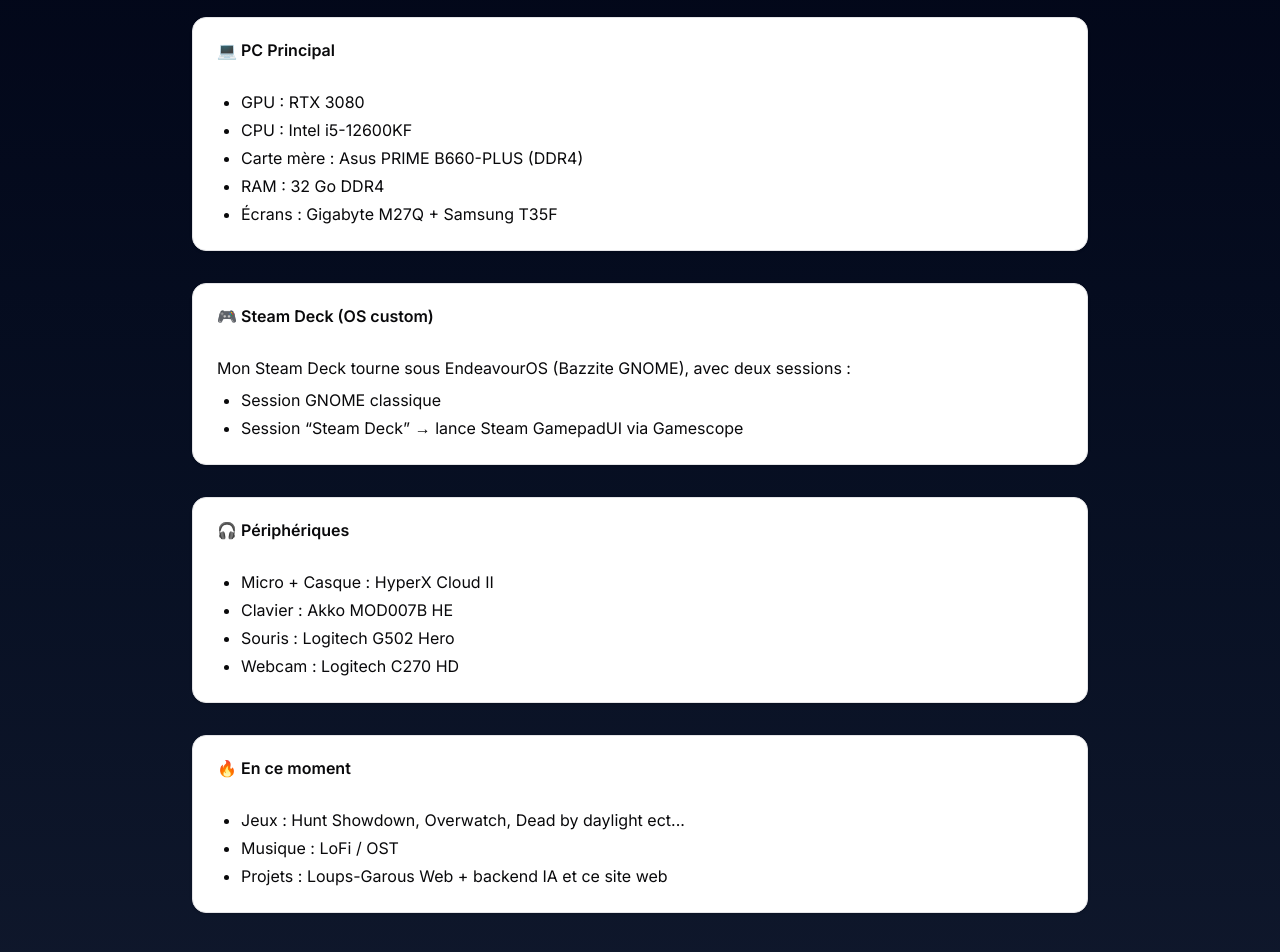
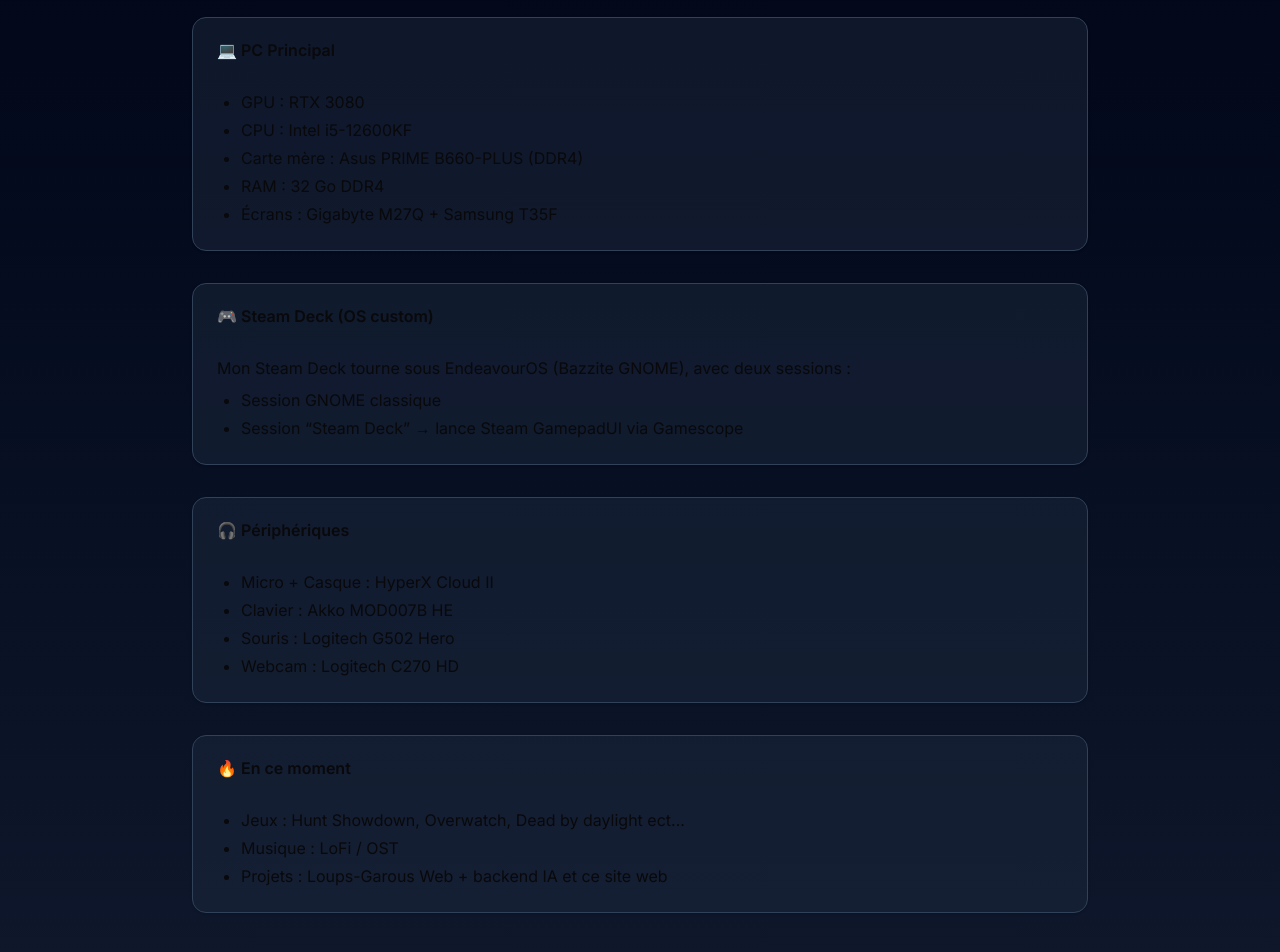
Before and after one commit to LaLangousteFolle/project-website, a Next.js app: page /setup in a window 1280 px wide. Shown: the part 204-1156 px from the top of the page. Built offline with nearby package versions, Linux system fonts and the light colour scheme.

Commit message:
Give Cards translucent background and border

```diff
--- a/app/setup/page.tsx
+++ b/app/setup/page.tsx
@@ -11,7 +11,7 @@
           </div>
 
           {/* PC */}
-      <Card>
+          <Card className="bg-slate-800/50 border-slate-700">
             <CardHeader>
               <CardTitle>💻 PC Principal</CardTitle>
             </CardHeader>
@@ -27,24 +27,26 @@
           </Card>
 
           {/* Steam Deck */}
-      <Card>
+          <Card className="bg-slate-800/50 border-slate-700">
             <CardHeader>
               <CardTitle>🎮 Steam Deck (OS custom)</CardTitle>
             </CardHeader>
             <CardContent>
               <p>
-            Mon Steam Deck tourne sous EndeavourOS (Bazzite GNOME), avec deux
-            sessions :
+                Mon Steam Deck tourne sous EndeavourOS (Bazzite GNOME), avec
+                deux sessions :
               </p>
               <ul className="list-disc ml-6 mt-2 space-y-1">
                 <li>Session GNOME classique</li>
-            <li>Session “Steam Deck” → lance Steam GamepadUI via Gamescope</li>
+                <li>
+                  Session “Steam Deck” → lance Steam GamepadUI via Gamescope
+                </li>
               </ul>
             </CardContent>
           </Card>
 
           {/* Périphériques */}
-      <Card>
+          <Card className="bg-slate-800/50 border-slate-700">
             <CardHeader>
               <CardTitle>🎧 Périphériques</CardTitle>
             </CardHeader>
@@ -59,13 +61,15 @@
           </Card>
 
           {/* Section fun */}
-      <Card>
+          <Card className="bg-slate-800/50 border-slate-700">
             <CardHeader>
               <CardTitle>🔥 En ce moment</CardTitle>
             </CardHeader>
             <CardContent>
               <ul className="list-disc ml-6 space-y-1">
-            <li>Jeux : Hunt Showdown, Overwatch, Dead by daylight ect...</li>
+                <li>
+                  Jeux : Hunt Showdown, Overwatch, Dead by daylight ect...
+                </li>
                 <li>Musique : LoFi / OST</li>
                 <li>Projets : Loups-Garous Web + backend IA et ce site web</li>
               </ul>
```
Lines whose indentation alone changed are shown as unchanged.
